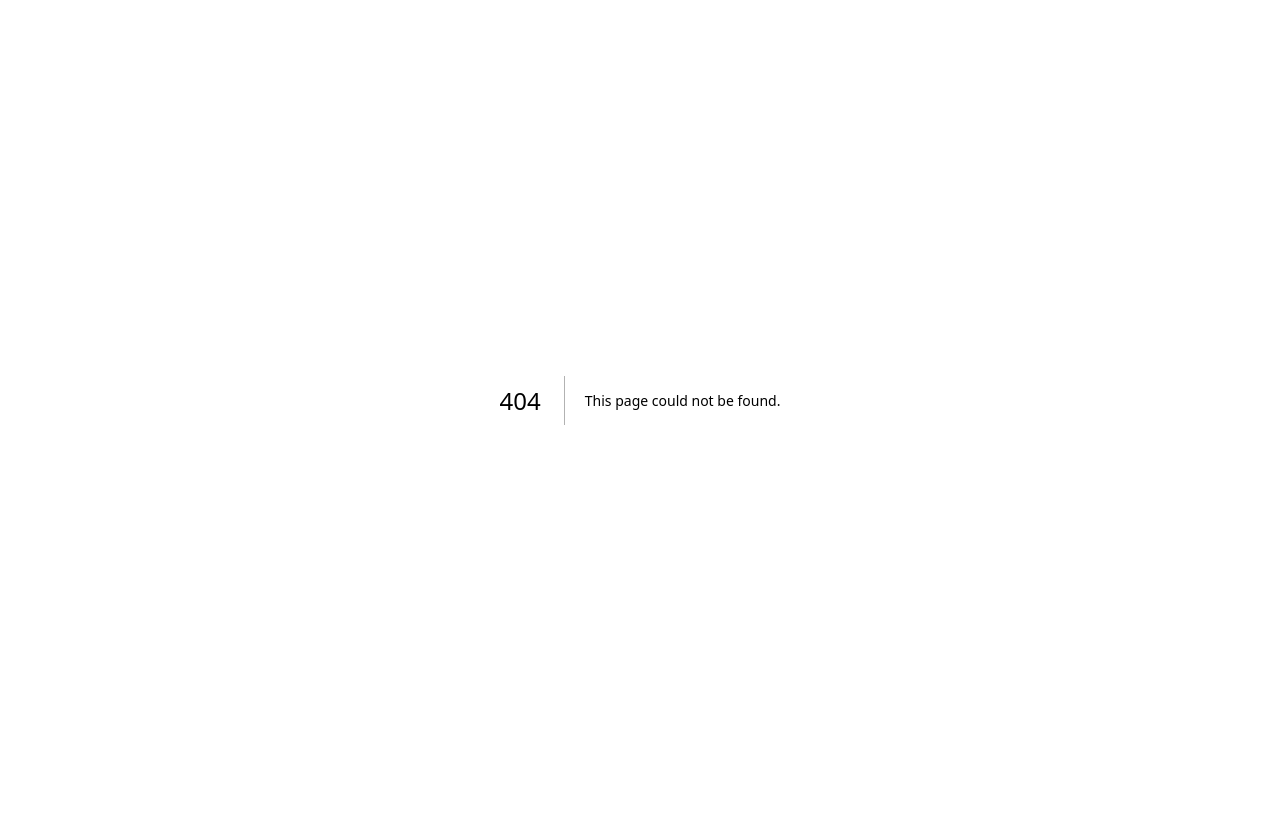
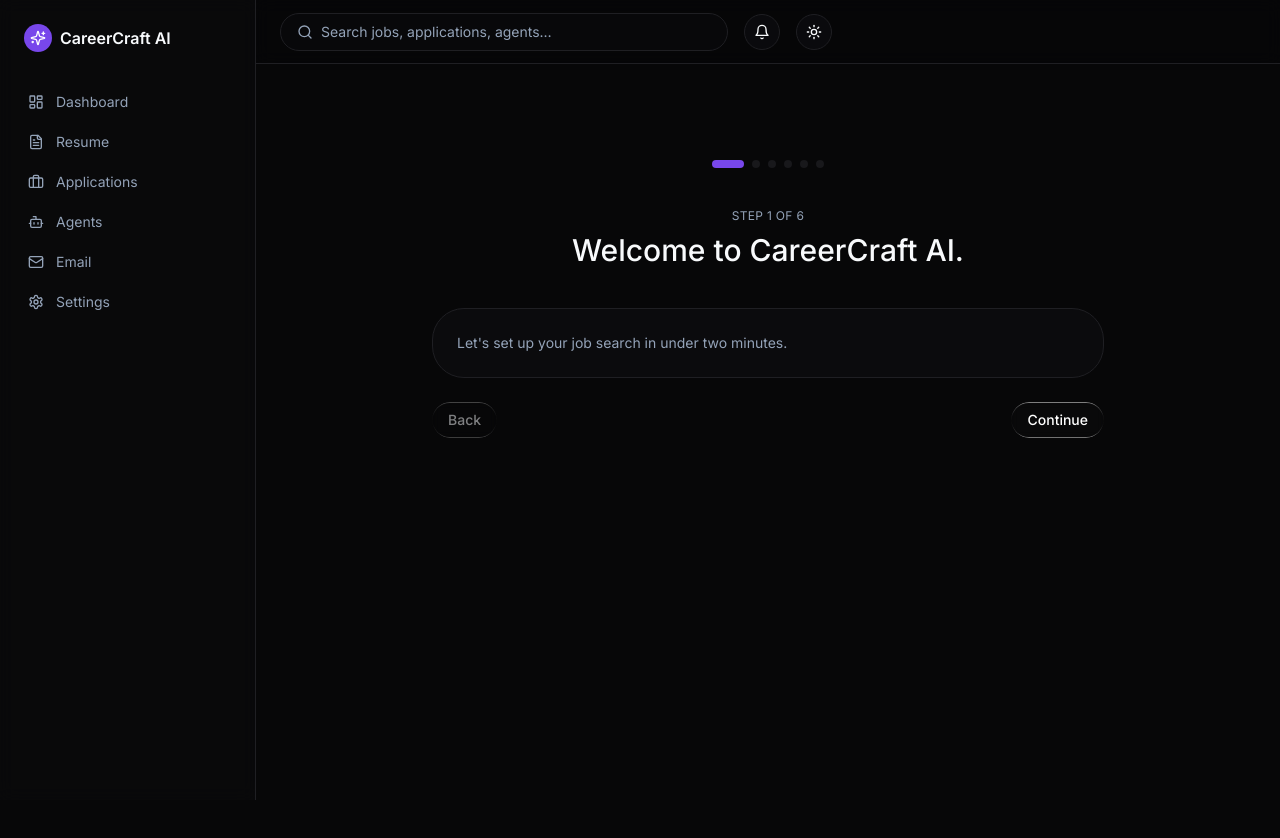
Before and after one commit to blu59204/CareerCraftsAI, a Next.js app in the folder frontend/: page /onboarding in a window 1280 px wide. Before the commit this address had no page. Shown: the top 838 px of the page. Before the commit the page ends 800 px from the top, so only its background shows below. Built offline with nearby package versions, Linux system fonts and the light colour scheme.

Commit message:
feat(frontend): OnboardingStepper + /onboarding 6-step flow with light theme override

```diff
--- /dev/null
+++ b/frontend/src/app/(app)/onboarding/page.tsx
@@ -0,0 +1,53 @@
+"use client";
+
+import { useState } from "react";
+import { ThemeProvider } from "@/components/theme/ThemeProvider";
+import { OnboardingStepper } from "@/components/onboarding/OnboardingStepper";
+import { LiquidGlassButton } from "@/components/ui/LiquidGlassButton";
+
+function StepWrapper({ children, onNext, onPrev, canPrev, isLast }: {
+  children: React.ReactNode;
+  onNext: () => void;
+  onPrev: () => void;
+  canPrev: boolean;
+  isLast: boolean;
+}) {
+  return (
+    <div className="space-y-6">
+      <div className="rounded-3xl border border-border bg-card/60 p-6">{children}</div>
+      <div className="flex items-center justify-between">
+        <LiquidGlassButton tone="ghost" size="sm" onClick={onPrev} disabled={!canPrev}>Back</LiquidGlassButton>
+        <LiquidGlassButton tone="primary" size="sm" onClick={onNext}>{isLast ? "Finish" : "Continue"}</LiquidGlassButton>
+      </div>
+    </div>
+  );
+}
+
+export default function OnboardingPage() {
+  const [i, setI] = useState(0);
+
+  const next = () => setI((n) => Math.min(n + 1, 5));
+  const prev = () => setI((n) => Math.max(n - 1, 0));
+  const isLast = i === 5;
+
+  const wrap = (node: React.ReactNode) => (
+    <StepWrapper onNext={next} onPrev={prev} canPrev={i > 0} isLast={isLast}>{node}</StepWrapper>
+  );
+
+  const steps = [
+    { id: "welcome", title: "Welcome to CareerCraft AI.", content: wrap(<p className="text-sm text-muted-foreground">Let&apos;s set up your job search in under two minutes.</p>) },
+    { id: "goal", title: "What’s your goal?", content: wrap(<select className="w-full rounded-2xl border border-border bg-background p-3 text-sm"><option>First job after college</option><option>Switch roles</option><option>Internship</option></select>) },
+    { id: "resume", title: "Upload your resume", content: wrap(<input type="file" accept=".pdf,.docx" className="w-full rounded-2xl border border-dashed border-border bg-background p-4 text-sm" />) },
+    { id: "role", title: "Target role", content: wrap(<input placeholder="e.g. Frontend Engineer" className="w-full rounded-2xl border border-border bg-background p-3 text-sm" />) },
+    { id: "locations", title: "Preferred locations", content: wrap(<input placeholder="Bangalore, Remote, Hyderabad" className="w-full rounded-2xl border border-border bg-background p-3 text-sm" />) },
+    { id: "model", title: "Bring your own model", content: wrap(<div className="space-y-3 text-sm"><label className="block">Provider <select className="mt-1 w-full rounded-2xl border border-border bg-background p-3"><option>Anthropic</option><option>OpenAI</option><option>Gemini</option><option>Groq</option><option>Ollama</option></select></label><label className="block">API key <input type="password" className="mt-1 w-full rounded-2xl border border-border bg-background p-3" /></label></div>) },
+  ];
+
+  return (
+    <ThemeProvider zoneDefault="light">
+      <div className="min-h-screen bg-background px-6 py-16">
+        <OnboardingStepper steps={steps} currentIndex={i} onChange={setI} />
+      </div>
+    </ThemeProvider>
+  );
+}
--- /dev/null
+++ b/frontend/src/components/onboarding/OnboardingStepper.tsx
@@ -0,0 +1,51 @@
+"use client";
+
+import { AnimatePresence, motion } from "motion/react";
+import type { ReactNode } from "react";
+
+type Step = { id: string; title: string; content: ReactNode };
+
+type Props = {
+  steps: Step[];
+  currentIndex: number;
+  onChange: (i: number) => void;
+};
+
+export function OnboardingStepper({ steps, currentIndex, onChange }: Props) {
+  const current = steps[currentIndex];
+  return (
+    <div className="mx-auto flex max-w-2xl flex-col items-center gap-10">
+      <div className="flex items-center gap-2">
+        {steps.map((s, i) => (
+          <button
+            key={s.id}
+            type="button"
+            onClick={() => onChange(i)}
+            aria-label={`Go to step ${i + 1}`}
+            className={`h-2 rounded-full transition-all ${
+              i === currentIndex ? "w-8 bg-primary" : "w-2 bg-muted"
+            }`}
+          />
+        ))}
+      </div>
+      <div className="text-center">
+        <div className="text-xs uppercase tracking-wide text-muted-foreground">
+          Step {currentIndex + 1} of {steps.length}
+        </div>
+        <h2 className="mt-2 text-3xl font-medium">{current.title}</h2>
+      </div>
+      <AnimatePresence mode="wait">
+        <motion.div
+          key={current.id}
+          initial={{ opacity: 0, x: 24 }}
+          animate={{ opacity: 1, x: 0 }}
+          exit={{ opacity: 0, x: -24 }}
+          transition={{ duration: 0.3 }}
+          className="w-full"
+        >
+          {current.content}
+        </motion.div>
+      </AnimatePresence>
+    </div>
+  );
+}
```
